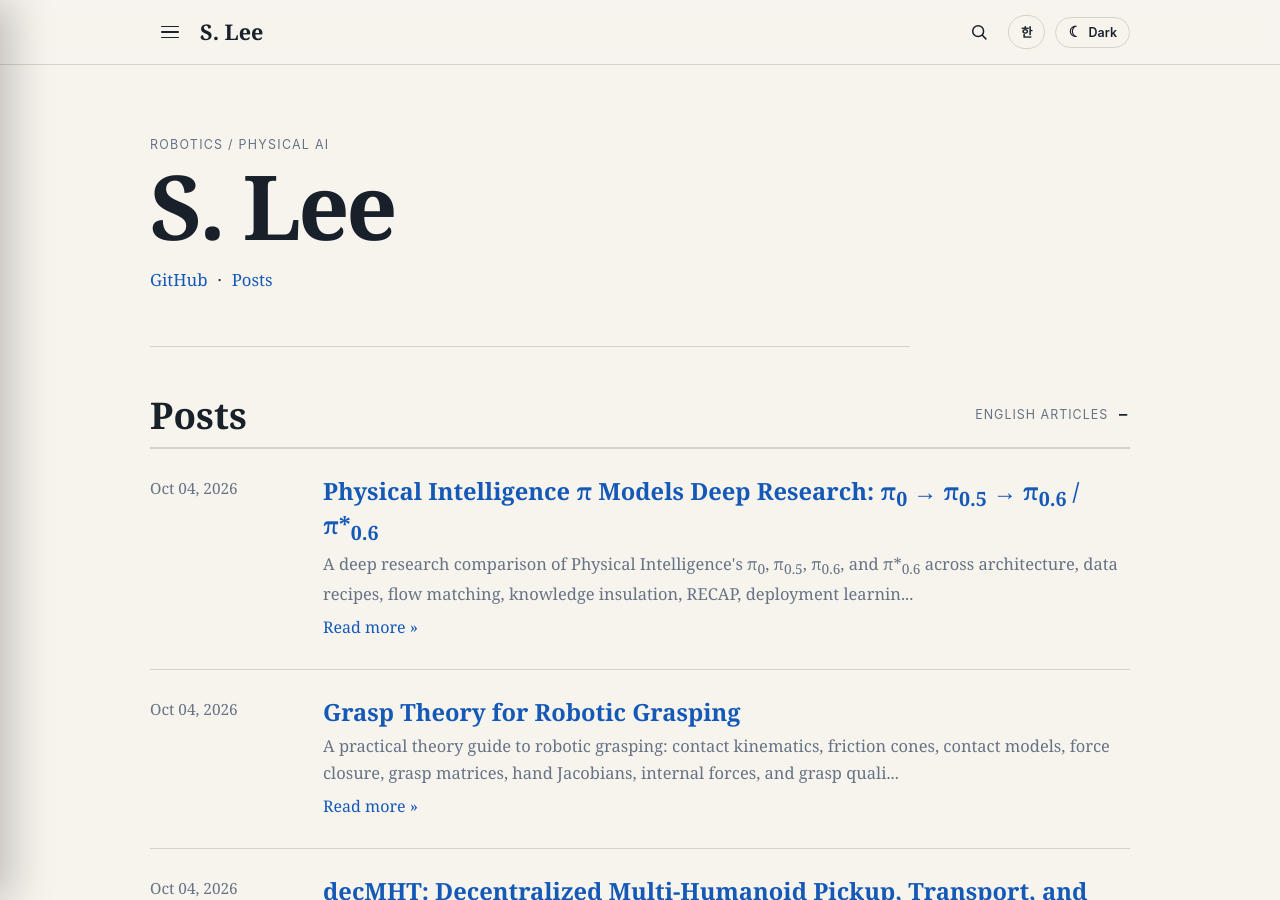
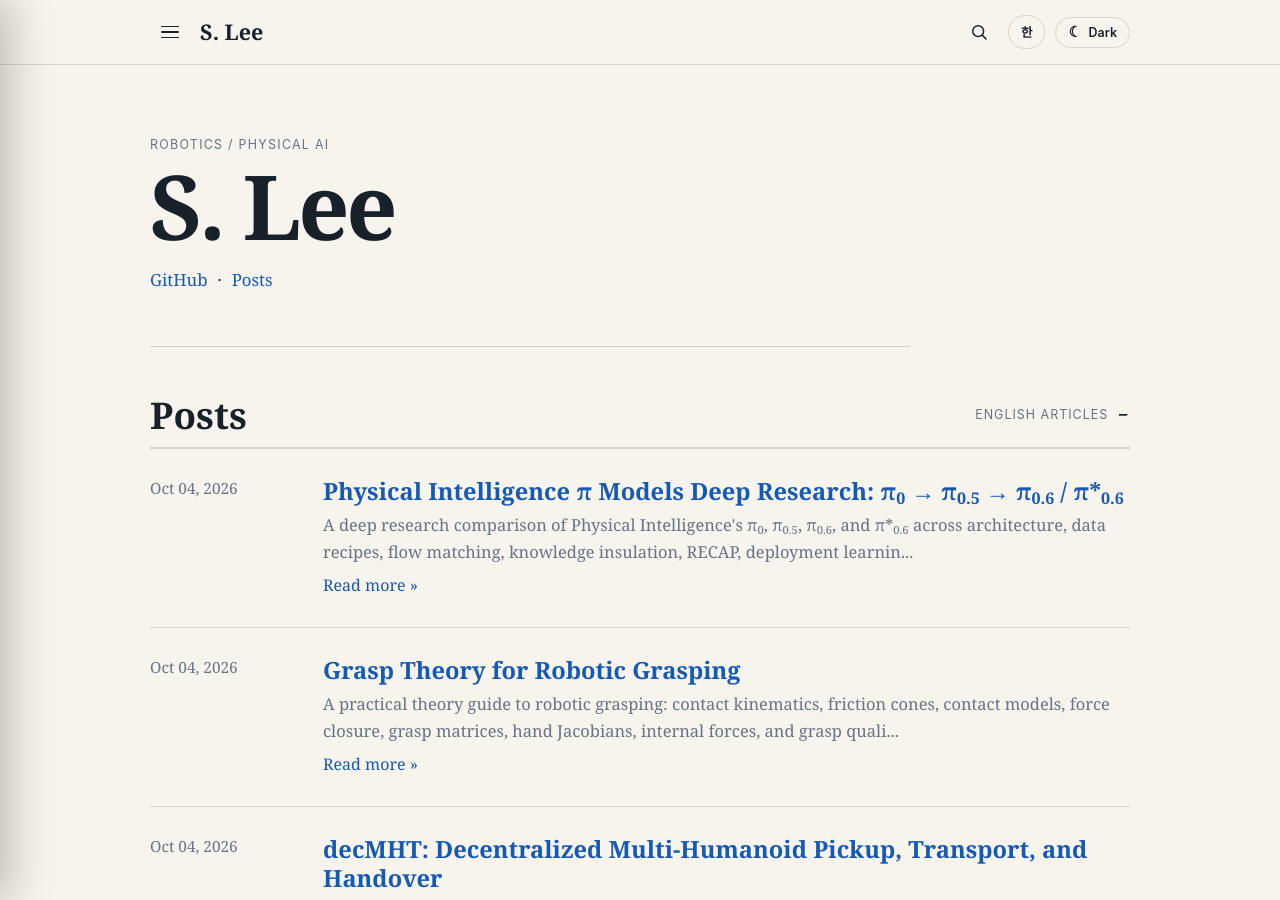
Before and after one commit to rokmc956k/rokmc956k.github.io, a Jekyll site: the page built from index.html, in a window 1280 px wide and 900 px high. Built offline with Jekyll 4.4.1, drawn with Linux system fonts in a browser that asks for light colours.

Commit message:
Load pi notation stylesheet

```diff
--- a/_layouts/default.html
+++ b/_layouts/default.html
@@ -11,6 +11,7 @@
   <link rel="stylesheet" href="{{ '/assets/css/style.css' | relative_url }}?v={{ asset_version }}">
   <link rel="stylesheet" href="{{ '/assets/css/navigation.css' | relative_url }}?v={{ asset_version }}">
   <link rel="stylesheet" href="{{ '/assets/css/post-typography.css' | relative_url }}?v={{ asset_version }}">
+  <link rel="stylesheet" href="{{ '/assets/css/pi-notation.css' | relative_url }}?v={{ asset_version }}">
   {% if page.math %}
   <script>
     window.MathJax = {
```
